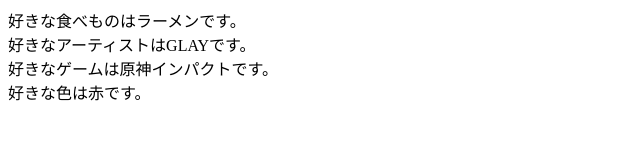
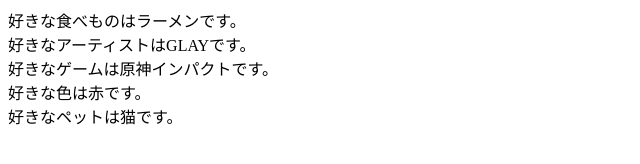
Before and after one commit to hoangvlong/commit, a plain HTML site: page index.html in a window 1280 px wide. Shown: the whole page, without its empty margins (0-640 px from the left). Drawn offline with Linux system fonts and the light colour scheme.

Commit message:
好きなペットの追加

```diff
--- a/index.html
+++ b/index.html
@@ -9,5 +9,7 @@
     好きなアーティストはGLAYです。<br>
     好きなゲームは原神インパクトです。<br>
     好きな色は赤です。<br>
+    好きなペットは猫です。<br>
+
 </body>
 </html>
```
